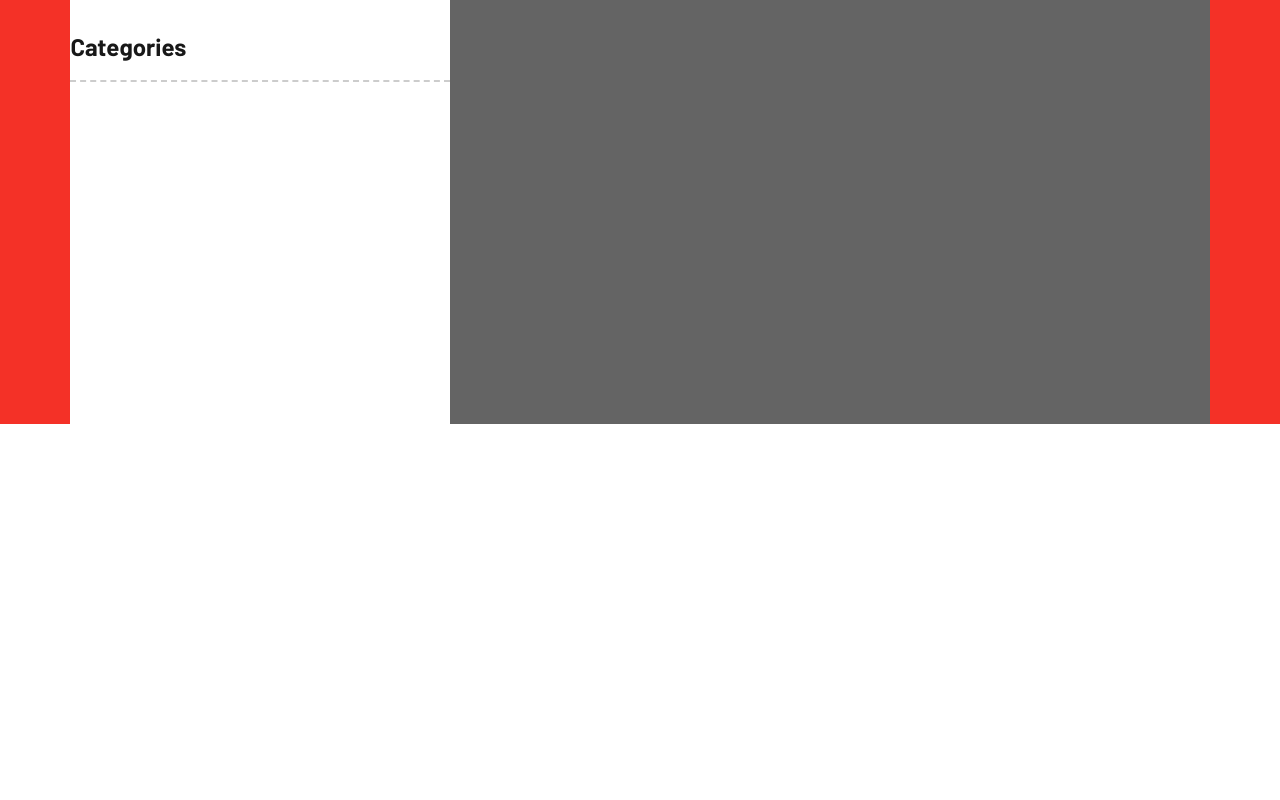
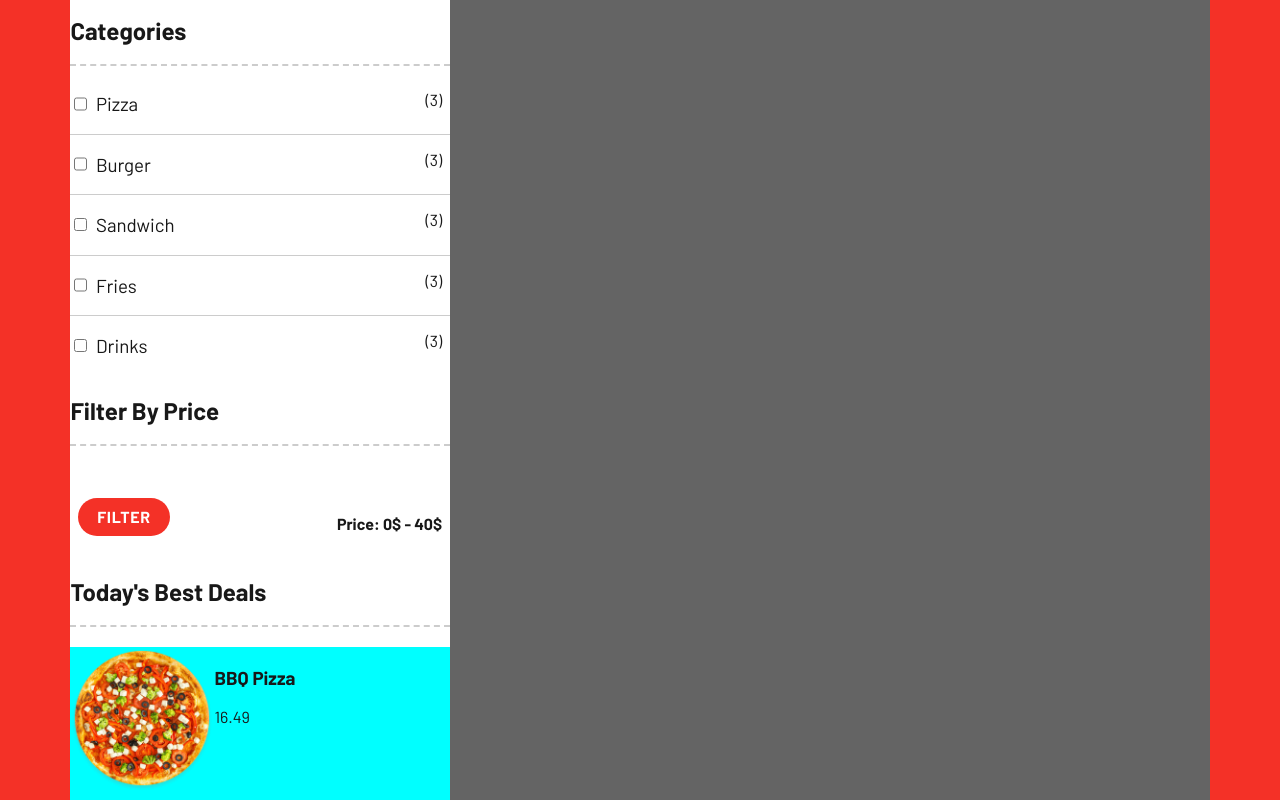
Before and after one commit to KrisKiselkov/panpie, a React (Create React App) app: page /menu in a window 1280 px wide. Shown: the part 540-1340 px from the top of the page. Before the commit the page ends 964 px from the top, so only its background shows below. Built offline with nearby package versions, Linux system fonts and the light colour scheme.

Commit message:
Menu Filter Section First Phase

```diff
--- a/src/App.css
+++ b/src/App.css
@@ -890,7 +890,7 @@ nav h2 {
   position: relative;
   top: 29em;
   width: 100%;
-  height: 500px;
+  height: 1000px;
   background-color: #f43127;
 }
 
@@ -941,7 +941,7 @@ nav h2 {
 
 #menu-categories-div {
   position: relative;
-  top: 1.8em;
+  top: .8em;
   width: 100%;
 }
 
@@ -949,7 +949,92 @@ nav h2 {
 
 }
 
-#categories-h2 {
+.menu-col-h2 {
   padding-bottom: .8em;
   border-bottom: 2px dashed #cccccc;
 }
+
+#menu-all-categories {
+  position: relative;
+  bottom: .8em;
+}
+
+.category-div {
+  display: flex;
+  justify-content: space-between;
+}
+
+.category-div + .category-div::after {
+  content: "";
+  position: absolute;
+  height: 1px;
+  width: 100%;
+  background-color: #cccccc;
+}
+
+.category-order-setting {
+  display: flex;
+}
+
+.category-h3 {
+  position: relative;
+  left: .3em;
+  font-weight: 400;
+}
+
+.category-p {
+  position: relative;
+  right: .5em;
+}
+
+
+#menu-filter-price {
+  width: 100%;
+}
+
+#filter-btn-txt {
+  display: flex;
+  position: relative;
+  top: 2em;
+  justify-content: space-between;
+}
+
+#menu-filter-btn {
+  font-weight: bold;
+  text-transform: uppercase;
+  font-size: 16px;
+  letter-spacing: .7px;
+  height: 2.4em;
+  width: 5.7em;
+  border-radius: 20px;
+  border: none;
+  background-color: #f43127;
+  color: #fff;
+  position: relative;
+  left: .5em;
+}
+
+#menu-filter-p {
+  font-weight: bold;
+  position: relative;
+  right: .5em;
+}
+
+
+#menu-deals-div {
+  width: 100%;
+  position: relative;
+  top: 2.5em;
+}
+
+
+.menu-deal {
+  display: flex;
+  height: 9em;
+  width: 100%;
+  background-color: aqua;
+}
+
+.menu-deal-img {
+  object-fit: contain;
+}
--- a/src/content/Menu.js
+++ b/src/content/Menu.js
@@ -4,55 +4,63 @@ export const menu = [
         image: require("../images/bbq-pizza.png"),
         label: "BBQ Pizza",
         ingredients: 'Gorgonzola, mozzarella, Red onions, capers, olives',
-        price: 16.49
+        price: 16.49,
+        category: 'pizza'
     },
     {
         type: "fries",
         image: require("../images/fries.png"),
         label: "French Fries",
         ingredients: "French Fries, Garlic Sauce, Salt",
-        price: 4.99
+        price: 4.99,
+        category: 'fries'
     },
     {
         type: "burger",
         image: require("../images/beef-burger.png"),
         label: "King Beef Burger",
         ingredients: "Beef Patty, Tomatoes, Mayo, Lettuce, Cheese",
-        price: 4.99
+        price: 4.99,
+        category: 'burger'
     },
     {
         type: "drinks",
         image: require("../images/cola.png"),
         label: "Coca Cola",
         ingredients: "Coca Cola",
-        price: 2.49
+        price: 2.49,
+        category: 'drinks'
     },
     {
         type: "pizza",
         image: require("../images/burger-pizza.png"),
         label: "Burger Kingo",
         ingredients: 'Gorgonzola, Mozzarella, Red Onions, Capers, Olives',
-        price: 15.49
+        price: 15.49,
+        category: 'pizza'
     },
     {
         type: "pizza",
         image: require("../images/quattro-formaggi.png"),
         label: "Quattro Formaggi",
         ingredients: 'Gorgonzola, Mozzarella, Feta Cheese, Cheese',
-        price: 14.99
+        price: 14.99,
+        category: 'pizza'
     },
     {
         type: "sandwich",
         image: require("../images/chicken-sandwich.png"),
         label: "Pollo Sandwich",
         ingredients: 'Chicken, Lettuce, Tomatoes, Cheese, Olives',
-        price: 8.49
+        price: 8.49,
+        category: 'sandwich'
     },
     {
         type: "sandwich",
         image: require("../images/triangle-sandwich.png"),
         label: "Geometry Sandwich",
         ingredients: 'Ham, Cheese, Tomatoes, Lettuce',
-        price: 9.49
+        price: 9.49,
+        category: 'sandwich'
     }
 ]
--- a/src/content/menu-content/Menu-Page.js
+++ b/src/content/menu-content/Menu-Page.js
@@ -1,6 +1,28 @@
 import { Nav } from '../Nav';
+import { menu } from '../Menu';
 
 export function Menu() {
+    const bestArr =[];
+
+    for (let i = 0; i < 4; i++) {
+        bestArr.push(menu[i]);
+    }
+
+    const bestDeals = () => {
+        return (
+            bestArr.map(deal => (
+                <div className='menu-deal'>
+                    <img src={deal.image} className='menu-deal-img'></img>
+                    <div className='menu-deal-txt'>
+                        <h3 className='menu-deal-h3'>{deal.label}</h3>
+                        <p className='menu-deal-p'>{deal.price}</p>
+                    </div>
+                </div>
+            ))
+        )
+    }
+
+
     return (
         <>
             <Nav />
@@ -24,8 +46,69 @@ export function Menu() {
 
                                 <div id='menu-categories-div'>
                                     <div id='menu-filter-categories'>
-                                        <h2 id='categories-h2'>Categories</h2>
+                                        <h2 className='menu-col-h2'>Categories</h2>
+
+                                        <div id='menu-all-categories'>
+                                            <div className='category-div'>
+                                                <div className='category-order-setting'>
+                                                    <input type='checkbox'></input>
+                                                    <h3 className='category-h3'>Pizza</h3>
+                                                </div>
+                                                <p className='category-p'>(3)</p>
+                                            </div>
+
+                                            <div className='category-div'>
+                                                <div className='category-order-setting'>
+                                                    <input type='checkbox'></input>
+                                                    <h3 className='category-h3'>Burger</h3>
+                                                </div>
+                                                <p className='category-p'>(3)</p>
+                                            </div>
+
+                                            <div className='category-div'>
+                                                <div className='category-order-setting'>
+                                                    <input type='checkbox'></input>
+                                                    <h3 className='category-h3'>Sandwich</h3>
+                                                </div>
+                                                <p className='category-p'>(3)</p>
+                                            </div>
+
+                                            <div className='category-div'>
+                                                <div className='category-order-setting'>
+                                                    <input type='checkbox'></input>
+                                                    <h3 className='category-h3'>Fries</h3>
+                                                </div>
+                                                <p className='category-p'>(3)</p>
+                                            </div>
+
+                                            <div className='category-div'>
+                                                <div className='category-order-setting'>
+                                                    <input type='checkbox'></input>
+                                                    <h3 className='category-h3'>Drinks</h3>
+                                                </div>
+                                                <p className='category-p'>(3)</p>
+                                            </div>
+                                        </div>
                                     </div>
+                                </div>
+
+                                <div id='menu-filter-price'>
+                                    <h2 className='menu-col-h2'>Filter By Price</h2>
+
+                                    <div>
+
+                                    </div>
+
+                                    <div id='filter-btn-txt'>
+                                        <button id='menu-filter-btn'>Filter</button>
+                                        <p id='menu-filter-p'>Price: 0$ - 40$</p>
+                                    </div>
+                                </div>
+
+                                <div id='menu-deals-div'>
+                                    <h2 className='menu-col-h2'>Today's Best Deals</h2>
+
+                                    {bestDeals()}
                                 </div>
                             </div>
                         </div>
```
